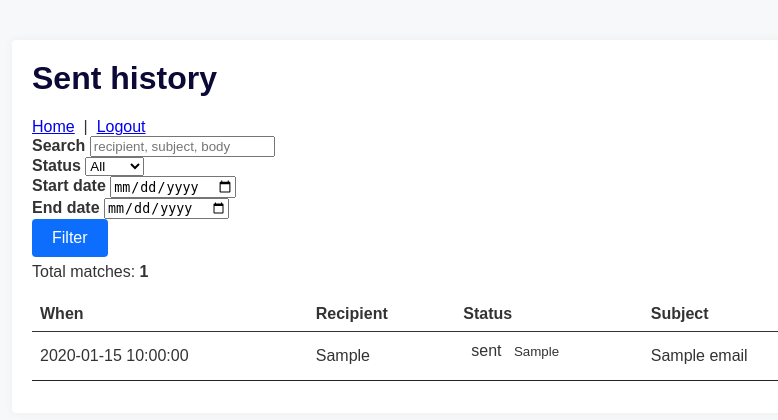
After one commit to Mehwish39/Email-Marketing-Tool, a Flask app: page /history in a window 1280 px wide. The commit adds this page. Shown: the top 420 px of the page, without its empty margins (208-986 px from the left). Run offline with Flask 3, Linux system fonts and the light colour scheme; a user stored in the database is signed in; tables that the repository leaves empty hold one stand-in row (values such as "Sample post"); parts of the project's set-up code (start-up, migrations or seed data) failed here and were passed over.

Commit message:
Added History Page With Filters

```diff
--- a/app.py
+++ b/app.py
@@ -1,9 +1,11 @@
 import os
 from uuid import uuid4
 from flask import Flask, render_template, request, redirect, url_for, flash, session
+from datetime import datetime
+from sqlalchemy import or_, func
 
 from flask_login import LoginManager, login_required, current_user
-from models import db, User
+from models import db, User, SentEmail
 from auth import auth_bp
 
 from utils.email_utils import generate_email            # must return (subject, body)
@@ -157,19 +159,36 @@ def index():
             session.clear()
             return redirect(url_for("index"))
 
-        sent = send_emails(subject=subject, body=body, recipients=recipients)
+        # Send and get per-recipient outcomes
+        results = send_emails(subject=subject, body=body, recipients=recipients)
+
+        # Save a row per recipient in the DB
+        for r in results:
+            db.session.add(SentEmail(
+                user_id=current_user.id,
+                recipient=r["to"],
+                subject=subject,
+                body=body,
+                status="sent" if r["ok"] else "failed",
+                error=r["error"]
+            ))
+        db.session.commit()
 
         # Clear the session since we are done
         session.clear()
 
-        # Show confirmation page
+        # Optional: count successes to show on the result page
+        sent_count = sum(1 for r in results if r["ok"])
+
+        # Render the confirmation page
         return render_template(
             "result.html",
             subject=subject,
             body=body,
             recipients=recipients,
-            sent=sent,
+            sent=sent_count,
         )
+
 
     # Fallback to form if action not recognized
     return redirect(url_for("index"))
@@ -185,6 +204,53 @@ def reset():
     session.clear()
     return redirect(url_for("index"))
 
+@app.route("/history")
+@login_required
+def history():
+    q = (request.args.get("q") or "").strip()
+    status = (request.args.get("status") or "all").lower()  # all | sent | failed
+    start = (request.args.get("start") or "").strip()       # YYYY-MM-DD
+    end = (request.args.get("end") or "").strip()           # YYYY-MM-DD
+    page = int(request.args.get("page", 1))
+    page_size = 25
+
+    query = SentEmail.query.filter(SentEmail.user_id == current_user.id)
+
+    if q:
+        like = f"%{q}%"
+        query = query.filter(
+            or_(SentEmail.recipient.ilike(like),
+                SentEmail.subject.ilike(like),
+                SentEmail.body.ilike(like))
+        )
+
+    if status in ("sent", "failed"):
+        query = query.filter(SentEmail.status == status)
+
+    # date filters (inclusive)
+    def parse_date(s):
+        try:
+            return datetime.fromisoformat(s).date()
+        except Exception:
+            return None
+
+    s_date = parse_date(start)
+    e_date = parse_date(end)
+    if s_date:
+        query = query.filter(func.date(SentEmail.sent_at) >= s_date.isoformat())
+    if e_date:
+        query = query.filter(func.date(SentEmail.sent_at) <= e_date.isoformat())
+
+    total = query.count()
+    rows = (query.order_by(SentEmail.id.desc())
+                 .offset((page - 1) * page_size)
+                 .limit(page_size)
+                 .all())
+
+    return render_template("history.html",
+                           rows=rows, total=total, page=page, page_size=page_size,
+                           q=q, status=status, start=start, end=end)
+
 
 if __name__ == "__main__":
     app.run(debug=True)
--- /dev/null
+++ b/templates/history.html
@@ -0,0 +1,84 @@
+<!doctype html>
+<html>
+<head>
+  <meta charset="utf-8">
+  <title>Sent history</title>
+  <link rel="stylesheet" href="{{ url_for('static', filename='styles.css') }}">
+</head>
+<body>
+  <div class="container">
+    <div class="topbar">
+      <h1>Sent history</h1>
+      <div class="badge">
+        <a href="{{ url_for('index') }}">Home</a> &nbsp;|&nbsp;
+        <a href="{{ url_for('auth.logout') }}">Logout</a>
+      </div>
+    </div>
+
+    <form method="get" class="row" style="gap:12px; align-items:flex-end;">
+      <div>
+        <label>Search</label>
+        <input type="text" name="q" value="{{ q }}" placeholder="recipient, subject, body">
+      </div>
+      <div>
+        <label>Status</label>
+        <select name="status">
+          <option value="all"   {% if status=='all' %}selected{% endif %}>All</option>
+          <option value="sent"  {% if status=='sent' %}selected{% endif %}>Sent</option>
+          <option value="failed"{% if status=='failed' %}selected{% endif %}>Failed</option>
+        </select>
+      </div>
+      <div>
+        <label>Start date</label>
+        <input type="date" name="start" value="{{ start }}">
+      </div>
+      <div>
+        <label>End date</label>
+        <input type="date" name="end" value="{{ end }}">
+      </div>
+      <div>
+        <button class="btn" type="submit">Filter</button>
+      </div>
+    </form>
+
+    <p style="margin-top:6px;">Total matches: <strong>{{ total }}</strong></p>
+
+    <table style="width:100%; border-collapse:collapse; margin-top:10px;">
+      <thead>
+        <tr>
+          <th style="text-align:left; padding:8px; border-bottom:1px solid #333;">When</th>
+          <th style="text-align:left; padding:8px; border-bottom:1px solid #333;">Recipient</th>
+          <th style="text-align:left; padding:8px; border-bottom:1px solid #333;">Status</th>
+          <th style="text-align:left; padding:8px; border-bottom:1px solid #333;">Subject</th>
+        </tr>
+      </thead>
+      <tbody>
+        {% for r in rows %}
+        <tr>
+          <td style="padding:8px; border-bottom:1px solid #222;">{{ r.sent_at }}</td>
+          <td style="padding:8px; border-bottom:1px solid #222;">{{ r.recipient }}</td>
+          <td style="padding:8px; border-bottom:1px solid #222;">
+            <span class="message {{ 'success' if r.status=='sent' else 'error' }}" style="display:inline-block; padding:2px 8px;">
+              {{ r.status }}
+            </span>
+            {% if r.error %}<small class="hint"> {{ r.error }}</small>{% endif %}
+          </td>
+          <td style="padding:8px; border-bottom:1px solid #222;">{{ r.subject }}</td>
+        </tr>
+        {% endfor %}
+      </tbody>
+    </table>
+
+    {% set next_page = page + 1 %}
+    {% set prev_page = page - 1 %}
+    <div class="row" style="margin-top:12px;">
+      {% if prev_page >= 1 %}
+        <a class="btn btn-secondary" href="{{ url_for('history', q=q, status=status, start=start, end=end, page=prev_page) }}">Prev</a>
+      {% endif %}
+      {% if total > page * page_size %}
+        <a class="btn" href="{{ url_for('history', q=q, status=status, start=start, end=end, page=next_page) }}">Next</a>
+      {% endif %}
+    </div>
+  </div>
+</body>
+</html>
--- a/templates/index.html
+++ b/templates/index.html
@@ -12,6 +12,7 @@
       <p style="text-align:right;">
         {% if current_user.is_authenticated %}
           Signed in as {{ current_user.name or (current_user.email|split('@')|first)|capitalize }} |
+          <a href="{{ url_for('history') }}">History</a> |
           <a href="{{ url_for('auth.logout') }}">Logout</a>
         {% else %}
           <a href="{{ url_for('auth.login') }}">Login</a> |
```
Also changed, not shown: models.py (+14 -1 lines), utils/send_email.py (+13 -5 lines).
